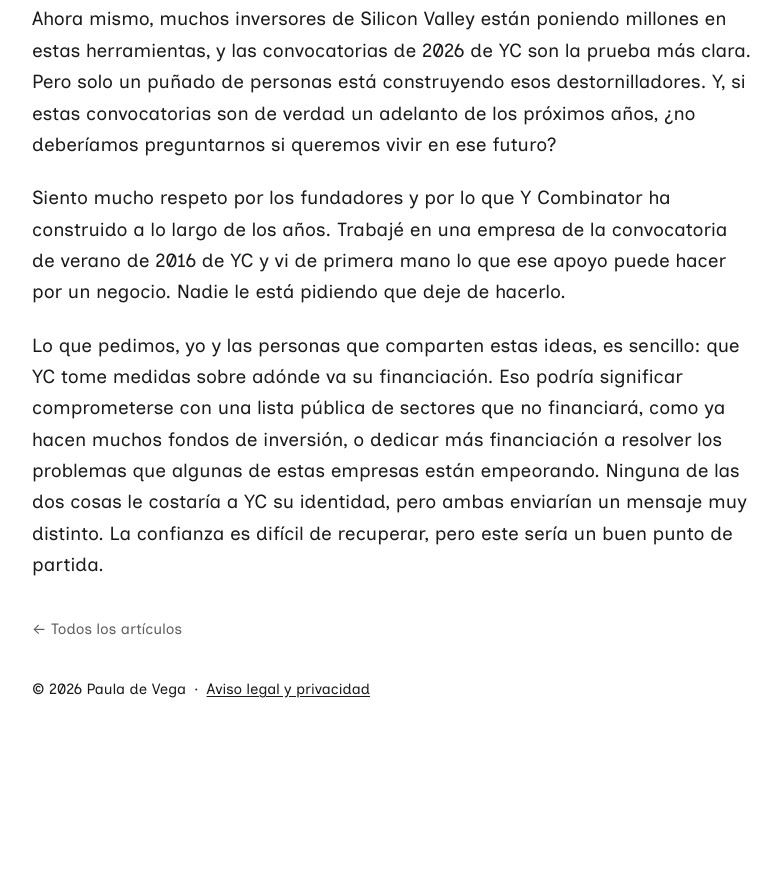
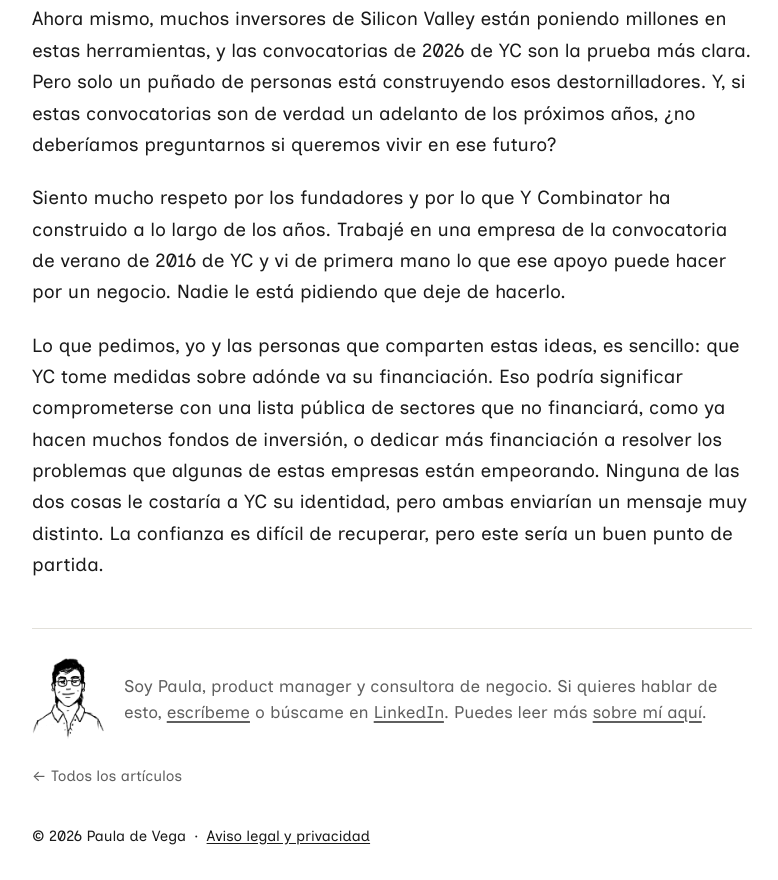
Before and after one commit to pauladvg/paula-consults, a plain HTML site: page es/blog/yc-2026-todo-vale/index.html in a window 1280 px wide. Shown: the part 5275-6155 px from the top of the page, without its empty margins (300-1078 px from the left). Before the commit the page ends 6009 px from the top, so only its background shows below. Drawn offline with Linux system fonts and the light colour scheme.

Commit message:
Blog article footer

```diff
--- a/assets/site.css
+++ b/assets/site.css
@@ -573,6 +573,10 @@ body[data-section="consulting"] .pdv-acc-title{font-size:clamp(18px,calc(2.5cqi
 .pdv-article-back{display:inline-block;font-size:15px;color:#5f5f5f;text-decoration:none;margin-bottom:28px;transition:color .3s ease}
 .pdv-article-back:hover{color:#1a1a1a}
 .pdv-article-back-end{margin:16px 0 0}
+.pdv-author{display:flex;align-items:center;gap:20px;margin:48px 0 8px;padding-top:28px;border-top:1px solid #e2e0da}
+.pdv-author img{flex:none;width:72px;height:auto}
+.pdv-author p{font-size:17px !important;line-height:1.55 !important;color:#5f5f5f;margin:0 !important}
+.pdv-author a{color:#1a1a1a;text-decoration-thickness:1.5px;text-underline-offset:.18em}
 .pdv-article-meta{font-size:15px;color:#8a8a8a;margin:0 0 14px}
 .pdv-article h1{font-family:var(--font-body);font-weight:400;font-size:40px;line-height:1.15;margin:0 0 14px;color:#1a1a1a;text-transform:none;letter-spacing:0}
 .pdv-article-sub{font-size:21px;line-height:1.45;color:#5f5f5f;margin:0 0 32px}
--- a/es/blog/yc-2026-todo-vale/index.html
+++ b/es/blog/yc-2026-todo-vale/index.html
@@ -25,7 +25,7 @@
   <link rel="icon" type="image/svg+xml" href="/assets/favicon.svg?v=2">
   <link rel="apple-touch-icon" href="/assets/brand-asterisk.png">
   <link rel="preload" href="/assets/inclusive-sans-latin.woff2" as="font" type="font/woff2" crossorigin>
-  <link rel="stylesheet" href="/assets/site.css?v=20">
+  <link rel="stylesheet" href="/assets/site.css?v=21">
   <script src="/assets/site.js?v=7" defer></script>
   <meta property="article:published_time" content="2026-11-19">
   <script type="application/ld+json">
@@ -98,6 +98,10 @@
       <p>Ahora mismo, muchos inversores de Silicon Valley están poniendo millones en estas herramientas, y las convocatorias de 2026 de YC son la prueba más clara. Pero solo un puñado de personas está construyendo esos destornilladores. Y, si estas convocatorias son de verdad un adelanto de los próximos años, ¿no deberíamos preguntarnos si queremos vivir en ese futuro?</p>
       <p>Siento mucho respeto por los fundadores y por lo que Y Combinator ha construido a lo largo de los años. Trabajé en una empresa de la convocatoria de verano de 2016 de YC y vi de primera mano lo que ese apoyo puede hacer por un negocio. Nadie le está pidiendo que deje de hacerlo.</p>
       <p>Lo que pedimos, yo y las personas que comparten estas ideas, es sencillo: que YC tome medidas sobre adónde va su financiación. Eso podría significar comprometerse con una lista pública de sectores que no financiará, como ya hacen muchos fondos de inversión, o dedicar más financiación a resolver los problemas que algunas de estas empresas están empeorando. Ninguna de las dos cosas le costaría a YC su identidad, pero ambas enviarían un mensaje muy distinto. La confianza es difícil de recuperar, pero este sería un buen punto de partida.</p>
+      <aside class="pdv-author">
+        <img src="/assets/paula-portrait.png" alt="" width="72" height="84">
+        <p>Soy Paula, product manager y consultora de negocio. Si quieres hablar de esto, <a href="/es/contacto/">escríbeme</a> o búscame en <a href="https://www.linkedin.com/in/pauladvg" target="_blank" rel="noopener noreferrer">LinkedIn</a>. Puedes leer más <a href="/es/sobre-mi/">sobre mí aquí</a>.</p>
+      </aside>
       <a class="pdv-article-back pdv-article-back-end" href="/es/blog/">← Todos los artículos</a>
     </article>
 
```
Also changed, not shown: 404.html (+1 -1 lines), about/index.html (+1 -1 lines), blog/index.html (+1 -1 lines), blog/yc-2026-anything-goes/index.html (+5 -1 lines), consulting/index.html (+1 -1 lines), contact/index.html (+1 -1 lines), es/blog/index.html (+1 -1 lines), es/consultoria/index.html (+1 -1 lines), es/contacto/index.html (+1 -1 lines), es/index.html (+1 -1 lines), es/legal/index.html (+1 -1 lines), es/producto/index.html (+1 -1 lines), es/sobre-mi/index.html (+1 -1 lines), index.html (+1 -1 lines), 2 more files.
